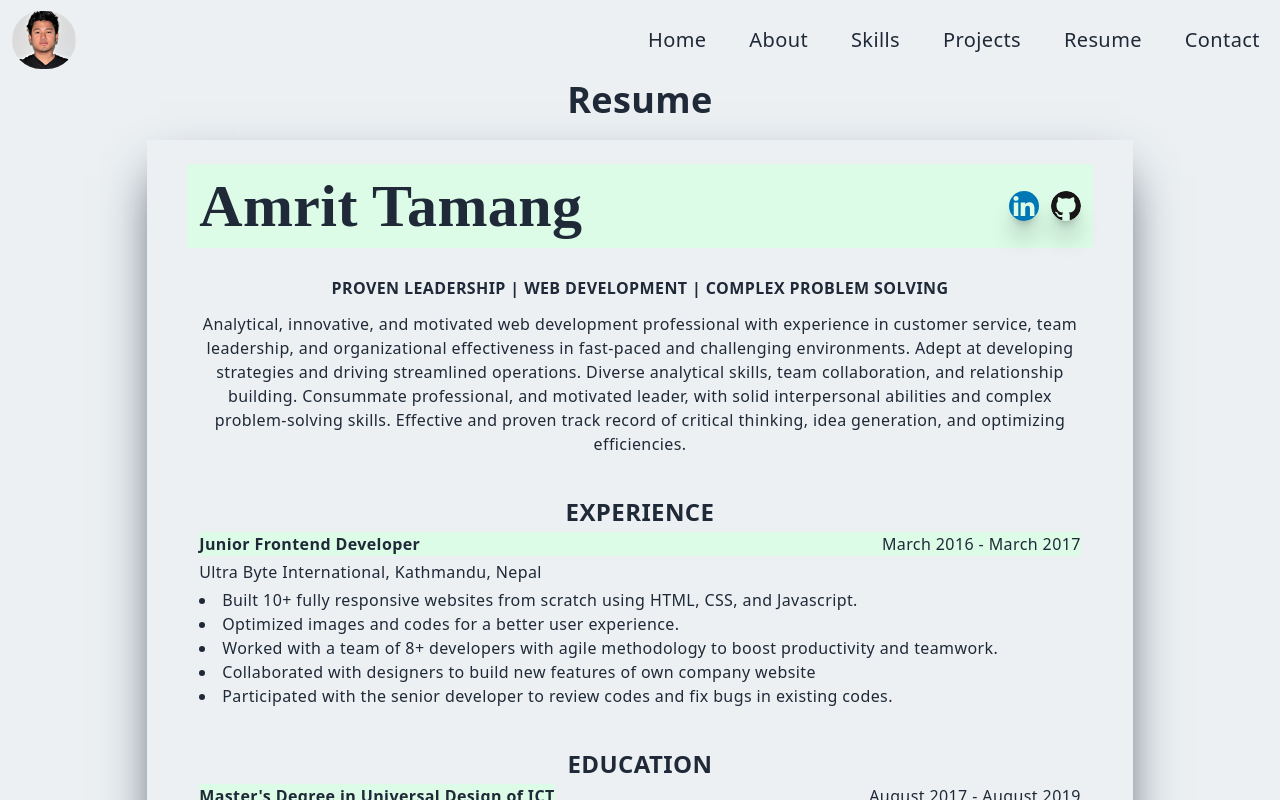
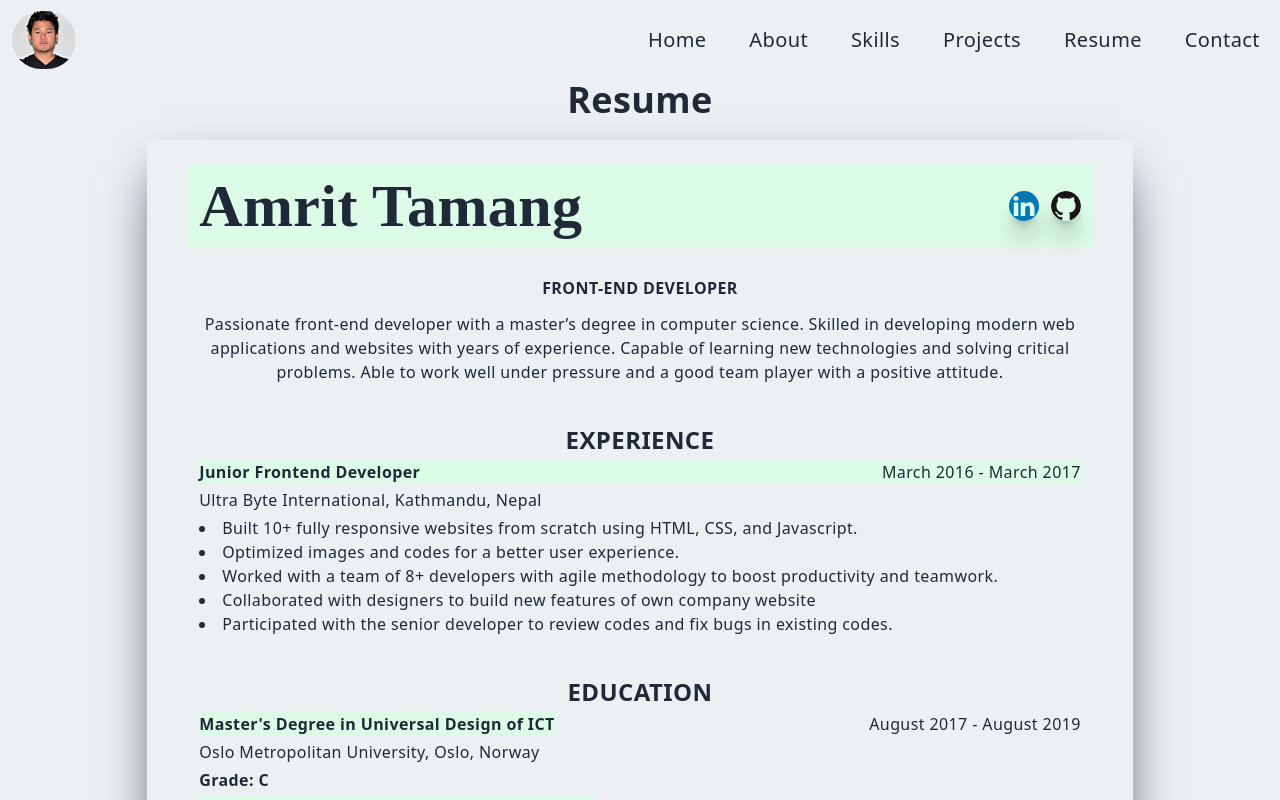
Before and after one commit to Amrit199/portfolio, a Next.js app: page /Resume in a window 1280 px wide. Shown: the top 800 px of the page. Built offline with nearby package versions, Linux system fonts and the light colour scheme.

Commit message:
Update Resume.jsx

```diff
--- a/pages/Resume.jsx
+++ b/pages/Resume.jsx
@@ -27,20 +27,13 @@ const Resume = () => {
           </div>
           {/* profile description */}
           <div className=" w-full p-3 flex flex-col gap-3 text-center">
-            <h3>
-              PROVEN LEADERSHIP | WEB DEVELOPMENT | COMPLEX PROBLEM SOLVING
-            </h3>
+            <h3>FRONT-END DEVELOPER</h3>
             <p>
-              Analytical, innovative, and motivated web development professional
-              with experience in customer service, team leadership, and
-              organizational effectiveness in fast-paced and challenging
-              environments. Adept at developing strategies and driving
-              streamlined operations. Diverse analytical skills, team
-              collaboration, and relationship building. Consummate professional,
-              and motivated leader, with solid interpersonal abilities and
-              complex problem-solving skills. Effective and proven track record
-              of critical thinking, idea generation, and optimizing
-              efficiencies.
+              Passionate front-end developer with a master’s degree in computer
+              science. Skilled in developing modern web applications and
+              websites with years of experience. Capable of learning new
+              technologies and solving critical problems. Able to work well
+              under pressure and a good team player with a positive attitude.
             </p>
           </div>
           {/* experience */}
@@ -100,13 +93,17 @@ const Resume = () => {
                 proficiency both written and oral
               </li>
               <li>
-                <span className="font-bold">Nepali:</span> P Excellent skills, mother tongue
+                <span className="font-bold">Nepali:</span> P Excellent skills,
+                mother tongue
               </li>
               <li>
-                <span className="font-bold">Hindi:</span> Professional working proficiency both written and oral
+                <span className="font-bold">Hindi:</span> Professional working
+                proficiency both written and oral
               </li>
               <li>
-                <span className="font-bold">Bokmål Norsk:</span> Limited working proficiency, completed A1 and A2 from Oslo Metropolitan university
+                <span className="font-bold">Bokmål Norsk:</span> Limited working
+                proficiency, completed A1 and A2 from Oslo Metropolitan
+                university
               </li>
             </ul>
           </div>
```
